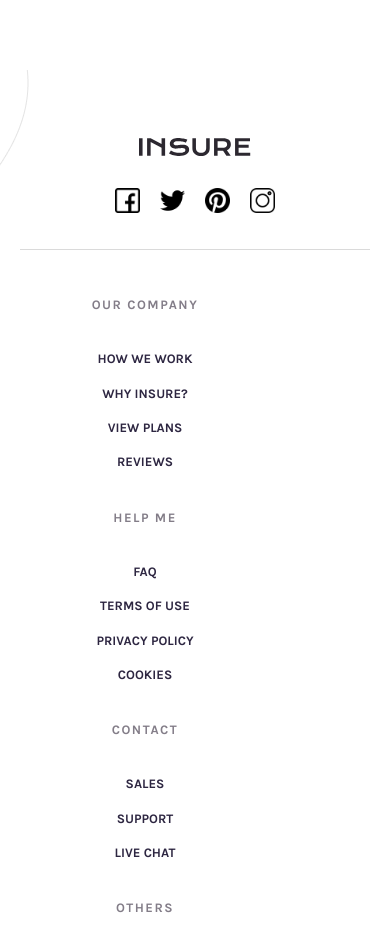
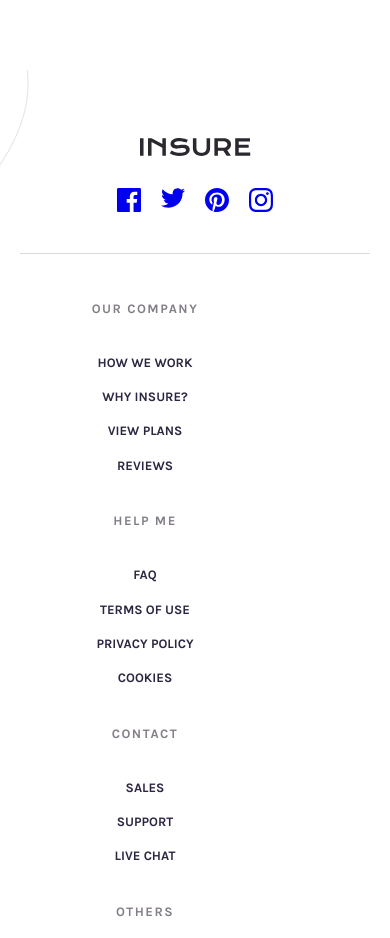
Before and after one commit to Ziyoda-Maxamatxojayeva/Insure, a plain HTML site: page index.html in a window 390 px wide. Shown: the part 3020-3958 px from the top of the page. Drawn offline with Linux system fonts and the light colour scheme.

Commit message:
Responsive added

```diff
--- a/index.html
+++ b/index.html
@@ -96,31 +96,36 @@
         <div class="container">
             <div class="footer__top">
                 <a class="footer__logolink" href="./index.html">
-                    <img class="footer__img" src="./images/logo.svg" alt="Insure site logo">
+                    <img class="footer__img" src="./images/logo.svg" alt="Insure site logo" width="111" height="18">
                 </a>
                 <ul class="footer__list">
                     <li class="footer__item">
-                        <a class="footer__itemlink" target="_blank" href="https://www.facebook.com/">
-                            <img class="footer__img1" src="./images/facebook.png" alt="Facebook site" width="25"
-                            height="25">
+                        <a class="footer__link" target="_blank" href="https://www.facebook.com/">
+                            <svg width="24" height="24" viewBox="0 0 24 24" fill="currentColor" xmlns="http://www.w3.org/2000/svg">
+                                <path id="Path" d="M22.675 0H1.325C0.593 0 0 0.593 0 1.325V22.676C0 23.407 0.593 24 1.325 24H12.82V14.706H9.692V11.084H12.82V8.413C12.82 5.313 14.713 3.625 17.479 3.625C18.804 3.625 19.942 3.724 20.274 3.768V7.008L18.356 7.009C16.852 7.009 16.561 7.724 16.561 8.772V11.085H20.148L19.681 14.707H16.561V24H22.677C23.407 24 24 23.407 24 22.675V1.325C24 0.593 23.407 0 22.675 0Z" fill="currentColor"/>
+                            </svg>
                         </a>
                     </li>
                     <li class="footer__item">
-                        <a class="footer__itemlink" target="_blank" href="https://twitter.com/">
-                            <img class="footer__img1" src="./images/twitter.png" alt="Twitter site" width="25"
-                            height="25">
+                        <a class="footer__link" target="_blank" href="https://twitter.com/">
+                            <svg width="24" height="20" viewBox="0 0 24 20" fill="currentColor" xmlns="http://www.w3.org/2000/svg">
+                                <path id="Path" d="M24 2.55699C23.117 2.94899 22.168 3.21299 21.172 3.33199C22.189 2.72299 22.97 1.75799 23.337 0.607986C22.386 1.17199 21.332 1.58199 20.21 1.80299C19.313 0.845986 18.032 0.247986 16.616 0.247986C13.437 0.247986 11.101 3.21399 11.819 6.29299C7.728 6.08799 4.1 4.12799 1.671 1.14899C0.381 3.36199 1.002 6.25699 3.194 7.72299C2.388 7.69699 1.628 7.47599 0.965 7.10699C0.911 9.38799 2.546 11.522 4.914 11.997C4.221 12.185 3.462 12.229 2.69 12.081C3.316 14.037 5.134 15.46 7.29 15.5C5.22 17.123 2.612 17.848 0 17.54C2.179 18.937 4.768 19.752 7.548 19.752C16.69 19.752 21.855 12.031 21.543 5.10599C22.505 4.41099 23.34 3.54399 24 2.55699Z" fill="currentColor"/>
+                            </svg>
                         </a>
                     </li>
                     <li class="footer__item">
-                        <a class="footer__itemlink" target="_blank" href="pinterest.com">
-                            <img class="footer__img1" src="./images/pinterest.png" alt="Pinterest site" width="25"
-                            height="25">
+                        <a class="footer__link" target="_blank" href="pinterest.com">
+                            <svg width="24" height="24" viewBox="0 0 24 24" fill="currentColor" xmlns="http://www.w3.org/2000/svg">
+                                <path id="Path" d="M12 0C5.373 0 0 5.372 0 12C0 17.084 3.163 21.426 7.627 23.174C7.522 22.225 7.427 20.769 7.669 19.733C7.887 18.796 9.076 13.768 9.076 13.768C9.076 13.768 8.717 13.049 8.717 11.986C8.717 10.318 9.684 9.072 10.888 9.072C11.911 9.072 12.406 9.841 12.406 10.762C12.406 11.791 11.751 13.33 11.412 14.757C11.129 15.951 12.011 16.926 13.189 16.926C15.322 16.926 16.961 14.677 16.961 11.431C16.961 8.558 14.897 6.549 11.949 6.549C8.535 6.549 6.531 9.11 6.531 11.756C6.531 12.787 6.928 13.894 7.424 14.494C7.522 14.613 7.536 14.718 7.507 14.839L7.174 16.199C7.121 16.419 7 16.466 6.772 16.36C5.273 15.662 4.336 13.471 4.336 11.711C4.336 7.926 7.086 4.449 12.265 4.449C16.428 4.449 19.663 7.416 19.663 11.38C19.663 15.516 17.056 18.844 13.436 18.844C12.22 18.844 11.077 18.213 10.686 17.466L9.938 20.319C9.667 21.362 8.936 22.669 8.446 23.465C9.57 23.812 10.763 24 12 24C18.627 24 24 18.627 24 12C24 5.372 18.627 0 12 0Z" fill="currentColor"/>
+                            </svg>
+
                         </a>
                     </li>
                     <li class="footer__item">
-                        <a class="footer__itemlink" target="_blank" href="https://www.instagram.com/">
-                            <img class="footer__img1" src="./images/instagram.png" alt="Facebook site" width="25"
-                            height="25">
+                        <a class="footer__link" target="_blank" href="https://www.instagram.com/">
+                            <svg width="24" height="24" viewBox="0 0 24 24" fill="currentColor" xmlns="http://www.w3.org/2000/svg">
+                                <path id="Shape" fill-rule="evenodd" clip-rule="evenodd" d="M12 0C8.741 0 8.333 0.014 7.053 0.072C2.695 0.272 0.273 2.69 0.073 7.052C0.014 8.333 0 8.741 0 12C0 15.259 0.014 15.668 0.072 16.948C0.272 21.306 2.69 23.728 7.052 23.928C8.333 23.986 8.741 24 12 24C15.259 24 15.668 23.986 16.948 23.928C21.302 23.728 23.73 21.31 23.927 16.948C23.986 15.668 24 15.259 24 12C24 8.741 23.986 8.333 23.928 7.053C23.732 2.699 21.311 0.273 16.949 0.073C15.668 0.014 15.259 0 12 0ZM12 2.163C15.204 2.163 15.584 2.175 16.85 2.233C20.102 2.381 21.621 3.924 21.769 7.152C21.827 8.417 21.838 8.797 21.838 12.001C21.838 15.206 21.826 15.585 21.769 16.85C21.62 20.075 20.105 21.621 16.85 21.769C15.584 21.827 15.206 21.839 12 21.839C8.796 21.839 8.416 21.827 7.151 21.769C3.891 21.62 2.38 20.07 2.232 16.849C2.174 15.584 2.162 15.205 2.162 12C2.162 8.796 2.175 8.417 2.232 7.151C2.381 3.924 3.896 2.38 7.151 2.232C8.417 2.175 8.796 2.163 12 2.163ZM5.838 12C5.838 8.597 8.597 5.838 12 5.838C15.403 5.838 18.162 8.597 18.162 12C18.162 15.404 15.403 18.163 12 18.163C8.597 18.163 5.838 15.403 5.838 12ZM12 16C9.791 16 8 14.21 8 12C8 9.791 9.791 8 12 8C14.209 8 16 9.791 16 12C16 14.21 14.209 16 12 16ZM16.965 5.595C16.965 4.8 17.61 4.155 18.406 4.155C19.201 4.155 19.845 4.8 19.845 5.595C19.845 6.39 19.201 7.035 18.406 7.035C17.61 7.035 16.965 6.39 16.965 5.595Z" fill="currentColor"/>
+                            </svg>
                         </a>
                     </li>
                 </ul>
```
